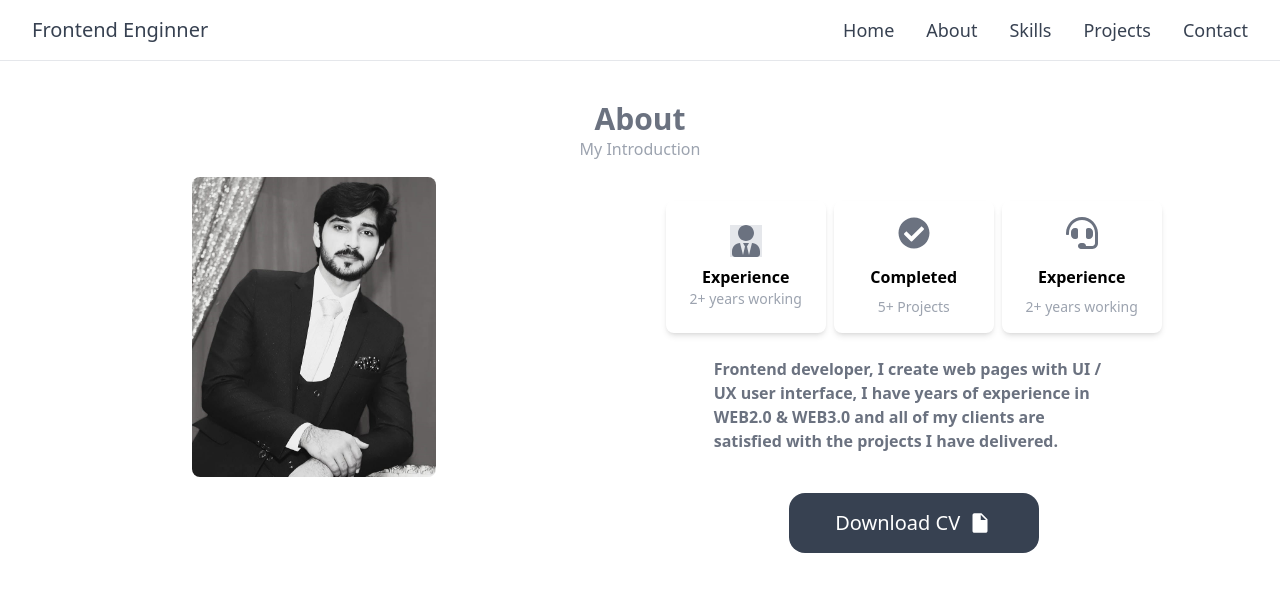
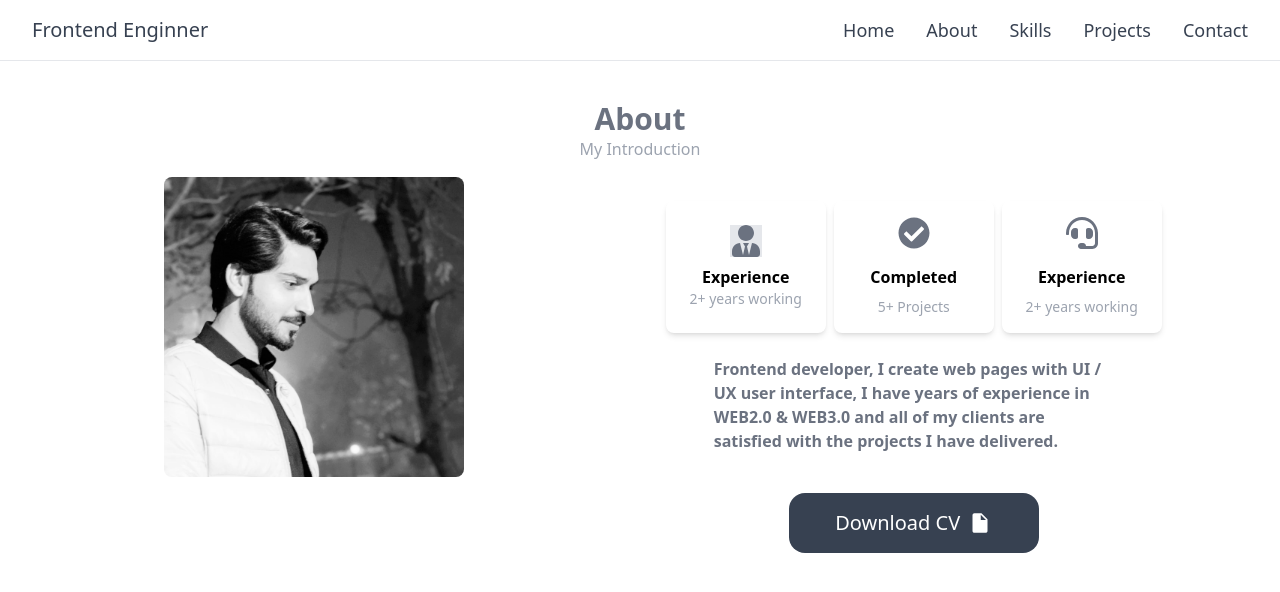
Before and after one commit to MuhammadRaza-dev713/muhammadraza_me, a React (Create React App) app: page /about in a window 1280 px wide. Shown: the top 592 px of the page. Built offline with nearby package versions, Linux system fonts and the light colour scheme.

Commit message:
Add frontend code

```diff
--- a/src/About.jsx
+++ b/src/About.jsx
@@ -2,8 +2,8 @@ import React from 'react'
 import { FaUserTie } from 'react-icons/fa';
 import { FaCheckCircle } from 'react-icons/fa';
 import { FaHeadset } from 'react-icons/fa';
-import { Link } from 'react-router-dom';
-import Contact from './Contact';
+// import { Link } from 'react-router-dom';
+// import Contact from './Contact';
 import { IoMdDocument } from 'react-icons/io';
 
 
@@ -24,7 +24,7 @@ export const About = () => {
           {/* left div */}
           <div className='flex justify-center items-center w-screen h-full p-4'>
             {/* picture div */}
-              <img className='max-w-[300px] max-h-[300px] rounded-lg ' src="homeImages.jpg" alt="" />
+              <img className='max-w-[300px] max-h-[300px] rounded-lg ' src="aboutpicture.jpeg" alt="" />
 
           </div>
           {/* right div */}
@@ -55,10 +55,10 @@ export const About = () => {
                 Frontend developer, I create web pages with UI / UX user interface, I have years of experience in WEB2.0 & WEB3.0 and all of my clients are satisfied with the projects I have delivered.
                 </div>
                 <div className='w-[250px]'>
-                <Link className=' bg-gray-700 text-white py-4 px-6 mt-4 rounded-2xl flex justify-center items-center gap-2 text-xl hover:bg-gray-500 transition-colors duration-300' to={"/contact"}>
+                <a className=' bg-gray-700 text-white py-4 px-6 mt-4 rounded-2xl flex justify-center items-center gap-2 text-xl hover:bg-gray-500 transition-colors duration-300' href="/cv/myresume.pdf" download="MYRESUME.pdf">
                         Download CV
                         <IoMdDocument className="text-white w-6 h-6 hover:text-gray-600 transition-colors duration-300" />
-                    </Link>
+                    </a>
                 </div>
 
               </div>
--- a/src/Home2.jsx
+++ b/src/Home2.jsx
@@ -13,7 +13,7 @@ const Home2 = () => {
         <div className=' flex justify-center items-center h-full w-full md:order-1 p-6'>
             {/* Images Div */}
             <div className=' w-full flex justify-center'>
-                <img className='w-48 h-48 md:w-72 md:h-72 rounded-full border-white  object-contain' src="homeImages.jpg" alt="Profile" />
+                <img className='w-48 h-48 md:w-72 md:h-72 rounded-md  object-fit' src="homeImages.jpg" alt="Profile" />
             </div>
         </div>
 
--- a/src/Home3.jsx
+++ /dev/null
@@ -1,9 +0,0 @@
-import React from 'react'
-
-const Home3 = () => {
-  return (
-    <div>Home3</div>
-  )
-}
-
-export default Home3
```
Also changed, not shown: public/aboutpicture.jpeg (added), 1 other file (tests, documents, lock files or other folders).
